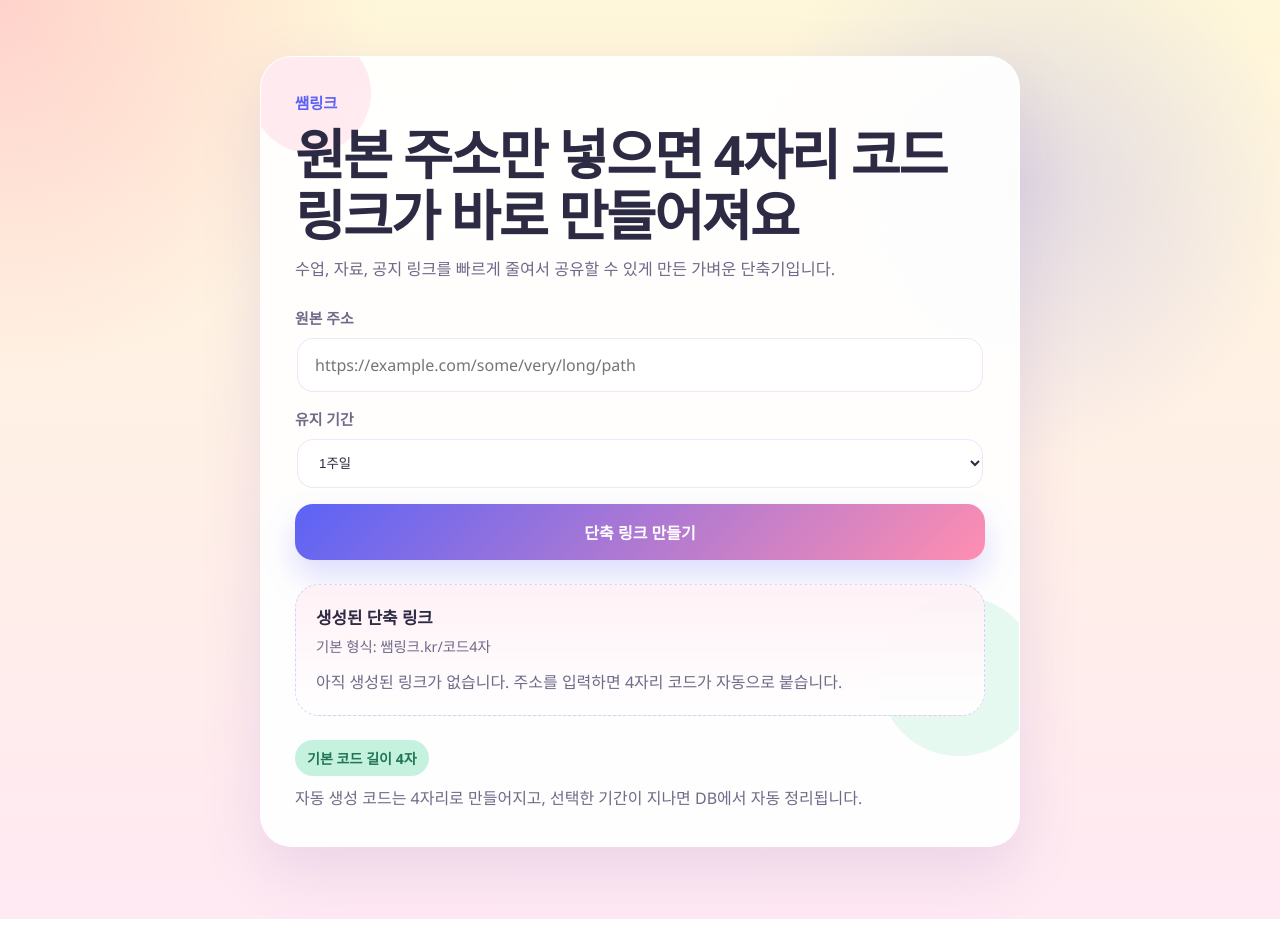
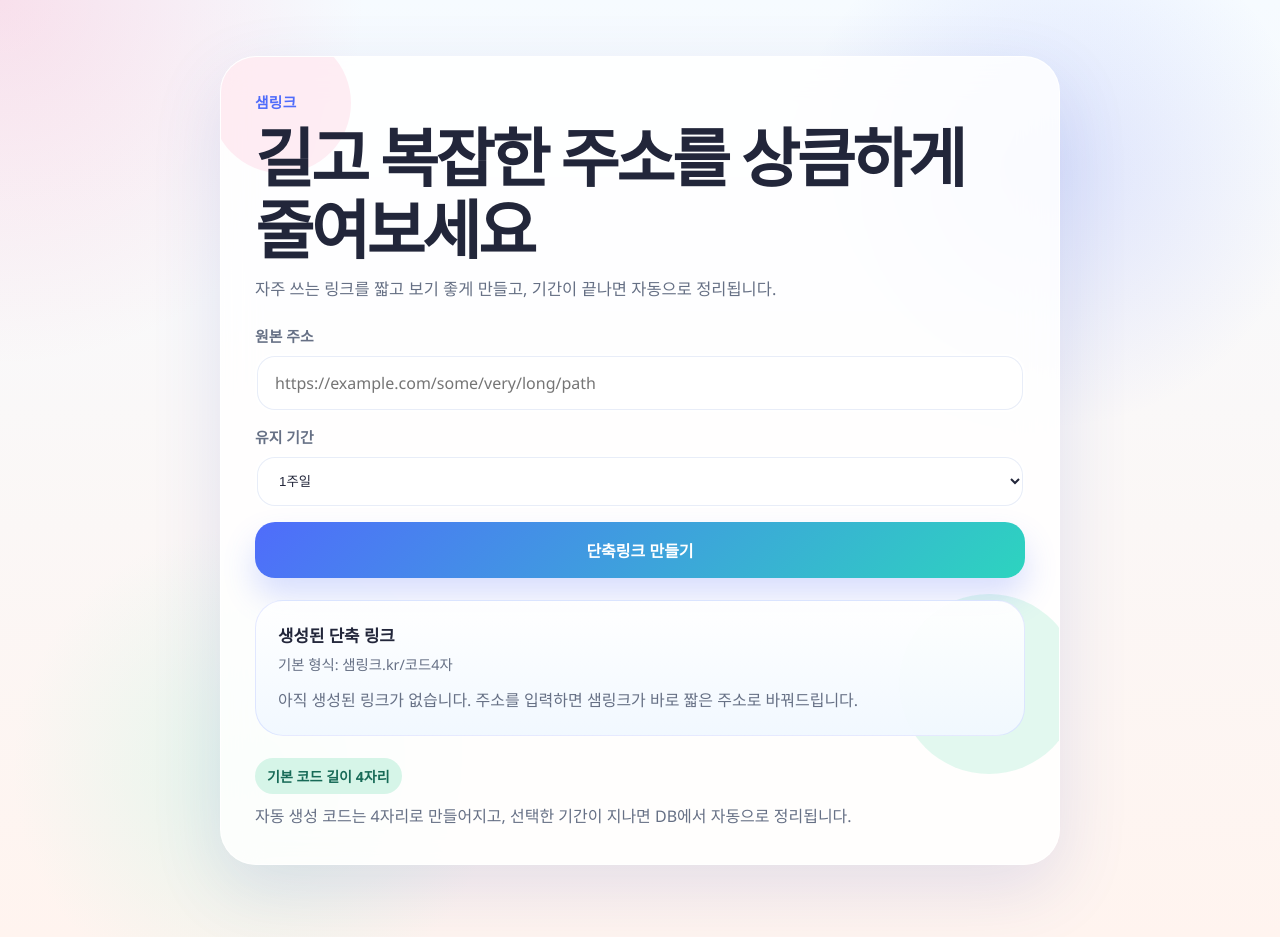
Before and after one commit to 01056649000yoo/URL, a Next.js app: page / in a window 1280 px wide. Built offline with nearby package versions, Linux system fonts and the light colour scheme.

Commit message:
Refresh branding and polish the UI

```diff
--- a/app/admin/page.tsx
+++ b/app/admin/page.tsx
@@ -73,10 +73,6 @@ function getStatus(link: AdminLink) {
   }
 
   return { label: "활성", className: "active" };
-}
-
-function copyText(value: string) {
-  return navigator.clipboard.writeText(value);
 }
 
 export default function AdminPage() {
@@ -319,7 +315,7 @@ export default function AdminPage() {
   async function copyShortUrl(link: AdminLink) {
     const shortUrl = `${SITE_LABEL}/${link.slug}`;
     try {
-      await copyText(shortUrl);
+      await navigator.clipboard.writeText(shortUrl);
       setCopiedId(link.id);
       window.setTimeout(() => setCopiedId((current) => (current === link.id ? null : current)), 1400);
     } catch {
--- a/app/globals.css
+++ b/app/globals.css
@@ -1,17 +1,17 @@
 :root {
   color-scheme: light;
-  --bg-top: #fff7d9;
-  --bg-bottom: #ffe9f3;
-  --panel: rgba(255, 255, 255, 0.92);
-  --text: #2d2a44;
-  --muted: #6f6a88;
-  --line: #efe7f8;
-  --brand: #5b63f6;
-  --brand-strong: #4650df;
-  --accent: #ff8eb0;
-  --accent-soft: #fff0f5;
-  --mint: #c5f2df;
-  --shadow: 0 22px 60px rgba(126, 94, 187, 0.16);
+  --bg-top: #f6fbff;
+  --bg-bottom: #fff4ef;
+  --panel: rgba(255, 255, 255, 0.84);
+  --text: #22263a;
+  --muted: #667085;
+  --line: #e8edf8;
+  --brand: #4f6cfb;
+  --brand-strong: #214ad8;
+  --accent: #ff7fa8;
+  --accent-soft: #fff1f5;
+  --mint: #d6f5e8;
+  --shadow: 0 24px 70px rgba(64, 88, 181, 0.14);
 }
 
 * {
@@ -22,11 +22,12 @@ html,
 body {
   margin: 0;
   min-height: 100%;
-  font-family: "Segoe UI", "Noto Sans KR", sans-serif;
+  font-family: "Noto Sans KR", "Apple SD Gothic Neo", "Segoe UI", sans-serif;
   color: var(--text);
   background:
-    radial-gradient(circle at top left, rgba(255, 142, 176, 0.35), transparent 24%),
-    radial-gradient(circle at 80% 20%, rgba(91, 99, 246, 0.18), transparent 22%),
+    radial-gradient(circle at top left, rgba(255, 127, 168, 0.22), transparent 23%),
+    radial-gradient(circle at 82% 18%, rgba(79, 108, 251, 0.16), transparent 20%),
+    radial-gradient(circle at 20% 82%, rgba(214, 245, 232, 0.65), transparent 19%),
     linear-gradient(180deg, var(--bg-top), var(--bg-bottom));
 }
 
@@ -40,7 +41,7 @@ input {
 }
 
 .shell {
-  width: min(760px, calc(100% - 32px));
+  width: min(840px, calc(100% - 32px));
   margin: 0 auto;
   padding: 56px 0 72px;
 }
@@ -48,11 +49,12 @@ input {
 .panel {
   position: relative;
   display: grid;
-  gap: 24px;
+  gap: 22px;
   padding: 34px;
   background: var(--panel);
-  border: 1px solid rgba(255, 255, 255, 0.78);
-  border-radius: 32px;
+  border: 1px solid rgba(255, 255, 255, 0.84);
+  border-radius: 36px;
+  backdrop-filter: blur(18px);
   box-shadow: var(--shadow);
   overflow: hidden;
 }
@@ -66,17 +68,17 @@ input {
 .panel-decoration-left {
   top: -24px;
   left: -10px;
-  width: 120px;
-  height: 120px;
-  background: rgba(255, 142, 176, 0.18);
+  width: 140px;
+  height: 140px;
+  background: rgba(255, 127, 168, 0.14);
 }
 
 .panel-decoration-right {
   right: -20px;
   bottom: 90px;
-  width: 160px;
-  height: 160px;
-  background: rgba(197, 242, 223, 0.45);
+  width: 180px;
+  height: 180px;
+  background: rgba(214, 245, 232, 0.7);
 }
 
 .intro {
@@ -89,22 +91,24 @@ input {
 .eyebrow {
   margin: 0;
   color: var(--brand);
-  font-size: 0.96rem;
-  font-weight: 800;
+  font-size: 0.92rem;
+  font-weight: 900;
+  letter-spacing: 0.02em;
+  text-transform: uppercase;
 }
 
 .intro h1 {
   margin: 0;
-  font-size: clamp(2.2rem, 7vw, 3.4rem);
+  font-size: clamp(2.35rem, 7vw, 4rem);
   line-height: 1.12;
-  letter-spacing: -0.04em;
+  letter-spacing: -0.05em;
 }
 
 .lead {
   margin: 0;
-  max-width: 34rem;
+  max-width: 38rem;
   color: var(--muted);
-  font-size: 1.02rem;
+  font-size: 1.03rem;
   line-height: 1.65;
 }
 
@@ -129,7 +133,7 @@ input {
 .field {
   width: 100%;
   border: 2px solid transparent;
-  border-radius: 18px;
+  border-radius: 20px;
   background: #fff;
   padding: 16px 18px;
   color: var(--text);
@@ -138,21 +142,21 @@ input {
 }
 
 .field:focus {
-  border-color: rgba(91, 99, 246, 0.24);
+  border-color: rgba(79, 108, 251, 0.24);
   box-shadow:
-    inset 0 0 0 1px rgba(91, 99, 246, 0.35),
-    0 0 0 5px rgba(91, 99, 246, 0.08);
+    inset 0 0 0 1px rgba(79, 108, 251, 0.32),
+    0 0 0 5px rgba(79, 108, 251, 0.08);
 }
 
 .submit {
   border: 0;
-  border-radius: 18px;
+  border-radius: 20px;
   padding: 16px 20px;
-  background: linear-gradient(135deg, var(--brand), var(--accent));
+  background: linear-gradient(135deg, var(--brand), #2dd4bf);
   color: #fff;
   cursor: pointer;
   font-weight: 800;
-  box-shadow: 0 16px 32px rgba(91, 99, 246, 0.22);
+  box-shadow: 0 18px 32px rgba(79, 108, 251, 0.22);
   transition:
     transform 140ms ease,
     box-shadow 140ms ease;
@@ -160,24 +164,24 @@ input {
 
 .submit:hover {
   transform: translateY(-1px);
-  box-shadow: 0 18px 36px rgba(91, 99, 246, 0.26);
+  box-shadow: 0 20px 38px rgba(79, 108, 251, 0.26);
 }
 
 .submit:disabled {
   opacity: 0.6;
   cursor: progress;
   transform: none;
-  box-shadow: 0 12px 24px rgba(91, 99, 246, 0.16);
+  box-shadow: 0 12px 24px rgba(79, 108, 251, 0.16);
 }
 
 .result-card {
   position: relative;
   display: grid;
   gap: 14px;
-  padding: 20px;
-  border-radius: 24px;
-  background: linear-gradient(180deg, rgba(255, 240, 245, 0.92), rgba(255, 255, 255, 0.96));
-  border: 1px dashed rgba(91, 99, 246, 0.24);
+  padding: 22px;
+  border-radius: 28px;
+  background: linear-gradient(180deg, rgba(255, 255, 255, 0.96), rgba(241, 248, 255, 0.96));
+  border: 1px solid rgba(79, 108, 251, 0.14);
   z-index: 1;
 }
 
@@ -205,12 +209,12 @@ input {
 .result-link {
   min-width: 0;
   padding: 18px 20px;
-  border-radius: 20px;
+  border-radius: 22px;
   background: #fff;
-  box-shadow: inset 0 0 0 1px rgba(91, 99, 246, 0.12);
+  box-shadow: inset 0 0 0 1px rgba(79, 108, 251, 0.12);
   color: var(--brand-strong);
-  font-size: clamp(1.05rem, 2.2vw, 1.35rem);
-  font-weight: 800;
+  font-size: clamp(1.08rem, 2.2vw, 1.45rem);
+  font-weight: 900;
   line-height: 1.3;
   text-decoration: none;
   word-break: break-all;
@@ -221,7 +225,7 @@ input {
   align-items: center;
   gap: 8px;
   border: 0;
-  border-radius: 18px;
+  border-radius: 20px;
   padding: 16px 18px;
   background: var(--text);
   color: #fff;
@@ -269,7 +273,7 @@ input {
   padding: 8px 12px;
   border-radius: 999px;
   background: var(--mint);
-  color: #217456;
+  color: #176a57;
   font-size: 0.88rem;
   font-weight: 800;
 }
@@ -292,7 +296,7 @@ input {
 }
 
 .admin-shell {
-  width: min(1200px, calc(100% - 32px));
+  width: min(1240px, calc(100% - 32px));
   margin: 0 auto;
   padding: 32px 0 64px;
 }
@@ -302,8 +306,9 @@ input {
   gap: 20px;
   padding: 28px;
   background: var(--panel);
-  border: 1px solid rgba(255, 255, 255, 0.78);
-  border-radius: 30px;
+  border: 1px solid rgba(255, 255, 255, 0.84);
+  border-radius: 34px;
+  backdrop-filter: blur(18px);
   box-shadow: var(--shadow);
 }
 
@@ -340,8 +345,8 @@ input {
   min-width: 128px;
   padding: 14px 16px;
   border-radius: 18px;
-  background: rgba(91, 99, 246, 0.08);
-  border: 1px solid rgba(91, 99, 246, 0.12);
+  background: rgba(79, 108, 251, 0.08);
+  border: 1px solid rgba(79, 108, 251, 0.12);
   display: grid;
   gap: 4px;
 }
@@ -377,7 +382,7 @@ input {
 }
 
 .ghost-button {
-  background: rgba(91, 99, 246, 0.1);
+  background: rgba(79, 108, 251, 0.1);
   color: var(--brand-strong);
 }
 
@@ -389,12 +394,6 @@ input {
 .mini-button {
   background: var(--brand);
   color: white;
-}
-
-.copy-inline-button {
-  margin-top: 10px;
-  padding: 10px 12px;
-  border-radius: 14px;
 }
 
 .mini-button.danger {
@@ -409,7 +408,7 @@ input {
 
 .admin-table-wrap {
   overflow: auto;
-  border-radius: 20px;
+  border-radius: 24px;
   border: 1px solid var(--line);
   background: #fff;
 }
@@ -436,11 +435,19 @@ input {
 .admin-table th {
   font-size: 0.88rem;
   color: var(--muted);
-  background: rgba(91, 99, 246, 0.04);
+  background: rgba(79, 108, 251, 0.04);
 }
 
 .table-url {
   font-weight: 800;
+  color: var(--brand-strong);
+}
+
+.copy-inline-button {
+  margin-top: 10px;
+  padding: 10px 12px;
+  border-radius: 14px;
+  background: rgba(79, 108, 251, 0.12);
   color: var(--brand-strong);
 }
 
@@ -465,8 +472,8 @@ input {
 }
 
 .status-pill.active {
-  background: rgba(37, 99, 235, 0.1);
-  color: #1d4ed8;
+  background: rgba(79, 108, 251, 0.1);
+  color: #214ad8;
 }
 
 .status-pill.inactive,
@@ -487,7 +494,7 @@ input {
 }
 
 .table-row-selected {
-  background: rgba(91, 99, 246, 0.04);
+  background: rgba(79, 108, 251, 0.04);
 }
 
 .admin-note {
@@ -496,6 +503,19 @@ input {
   border-radius: 16px;
   background: rgba(197, 242, 223, 0.5);
   color: #166534;
+}
+
+.result-row {
+  align-items: stretch;
+}
+
+.result-link {
+  display: flex;
+  align-items: center;
+}
+
+.admin-toolbar-meta {
+  color: var(--muted);
 }
 
 @media (max-width: 640px) {
--- a/app/layout.tsx
+++ b/app/layout.tsx
@@ -2,8 +2,8 @@ import type { Metadata } from "next";
 import "./globals.css";
 
 export const metadata: Metadata = {
-  title: "쌤링크",
-  description: "쌤링크.kr에서 쓰는 4자리 코드 기반 URL 단축기",
+  title: "샘링크",
+  description: "샘링크.kr에서 쓰는 4자리 코드 기반 URL 단축기",
 };
 
 export default function RootLayout({
--- a/app/page.tsx
+++ b/app/page.tsx
@@ -17,8 +17,8 @@ type ErrorResult = {
 
 type RetentionPeriod = "day" | "week" | "month";
 
-const BRAND_NAME = "쌤링크";
-const BRAND_DOMAIN = "쌤링크.kr";
+const BRAND_NAME = "샘링크";
+const BRAND_DOMAIN = "샘링크.kr";
 
 function formatDateTime(value?: string) {
   if (!value) return "";
@@ -68,7 +68,7 @@ export default function HomePage() {
 
       if (!response.ok) {
         const message = data && "error" in data ? data.error : undefined;
-        throw new Error(message ?? "단축 링크를 만들지 못했습니다.");
+        throw new Error(message ?? "단축링크를 만들지 못했습니다.");
       }
 
       if (!data || !("shortUrl" in data)) {
@@ -78,8 +78,7 @@ export default function HomePage() {
       setResult(data);
       form.reset();
     } catch (caught) {
-      const message =
-        caught instanceof Error ? caught.message : "알 수 없는 오류가 발생했습니다.";
+      const message = caught instanceof Error ? caught.message : "예상치 못한 오류가 발생했습니다.";
       setError(message);
     } finally {
       setIsSubmitting(false);
@@ -100,16 +99,16 @@ export default function HomePage() {
   }
 
   return (
-    <main className="shell">
-      <section className="panel">
+    <main className="shell shell-home">
+      <section className="panel panel-home">
         <div className="panel-decoration panel-decoration-left" aria-hidden="true" />
         <div className="panel-decoration panel-decoration-right" aria-hidden="true" />
 
         <div className="intro">
           <p className="eyebrow">{BRAND_NAME}</p>
-          <h1>원본 주소만 넣으면 4자리 코드 링크가 바로 만들어져요</h1>
+          <h1>길고 복잡한 주소를 상큼하게 줄여보세요</h1>
           <p className="lead">
-            수업, 자료, 공지 링크를 빠르게 줄여서 공유할 수 있게 만든 가벼운 단축기입니다.
+            자주 쓰는 링크를 짧고 보기 좋게 만들고, 기간이 끝나면 자동으로 정리됩니다.
           </p>
         </div>
 
@@ -125,7 +124,6 @@ export default function HomePage() {
             />
           </label>
 
-          <div className="row">
           <label className="label">
             <span>유지 기간</span>
             <select className="field" name="retentionPeriod" defaultValue="week" required>
@@ -134,10 +132,9 @@ export default function HomePage() {
               <option value="month">1달</option>
             </select>
           </label>
-          </div>
 
           <button className="submit" type="submit" disabled={isSubmitting}>
-            {isSubmitting ? "링크 만드는 중..." : "단축 링크 만들기"}
+            {isSubmitting ? "만드는 중..." : "단축링크 만들기"}
           </button>
         </form>
 
@@ -157,7 +154,7 @@ export default function HomePage() {
                   className="copy-button"
                   type="button"
                   onClick={handleCopy}
-                  aria-label="단축 링크 복사"
+                  aria-label="단축링크 복사"
                 >
                   <svg viewBox="0 0 24 24" aria-hidden="true">
                     <path d="M9 9a2 2 0 0 1 2-2h7a2 2 0 0 1 2 2v9a2 2 0 0 1-2 2h-7a2 2 0 0 1-2-2z" />
@@ -173,7 +170,7 @@ export default function HomePage() {
             </div>
           ) : (
             <p className="empty-result">
-              아직 생성된 링크가 없습니다. 주소를 입력하면 4자리 코드가 자동으로 붙습니다.
+              아직 생성된 링크가 없습니다. 주소를 입력하면 {BRAND_NAME}가 바로 짧은 주소로 바꿔드립니다.
             </p>
           )}
         </section>
@@ -181,9 +178,9 @@ export default function HomePage() {
         {error ? <p className="error">{error}</p> : null}
 
         <div className="help">
-          <div className="help-chip">기본 코드 길이 4자</div>
+          <div className="help-chip">기본 코드 길이 4자리</div>
           <p>
-            자동 생성 코드는 4자리로 만들어지고, 선택한 기간이 지나면 DB에서 자동 정리됩니다.
+            자동 생성 코드는 4자리로 만들어지고, 선택한 기간이 지나면 DB에서 자동으로 정리됩니다.
           </p>
         </div>
       </section>
```
Also changed, not shown: 2 other files (tests, documents, lock files or other folders). Lines whose indentation alone changed are shown as unchanged.
